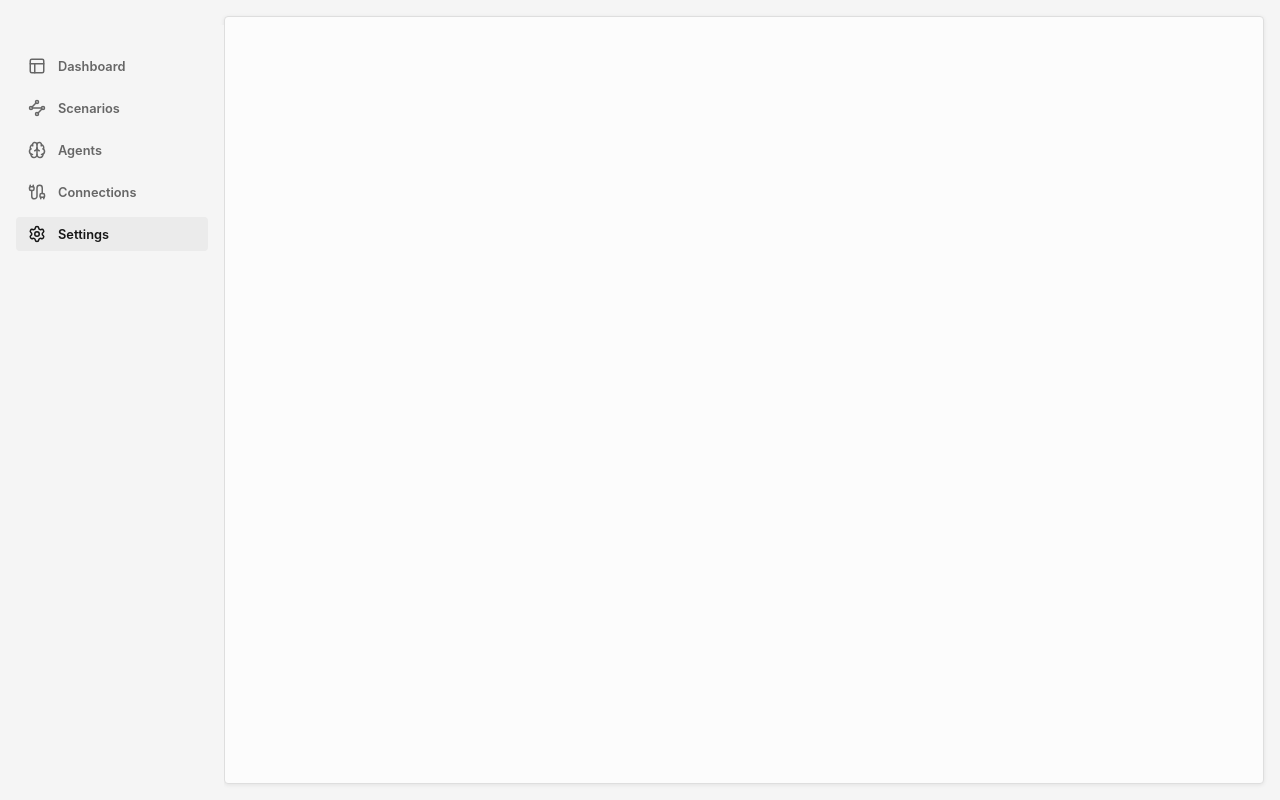
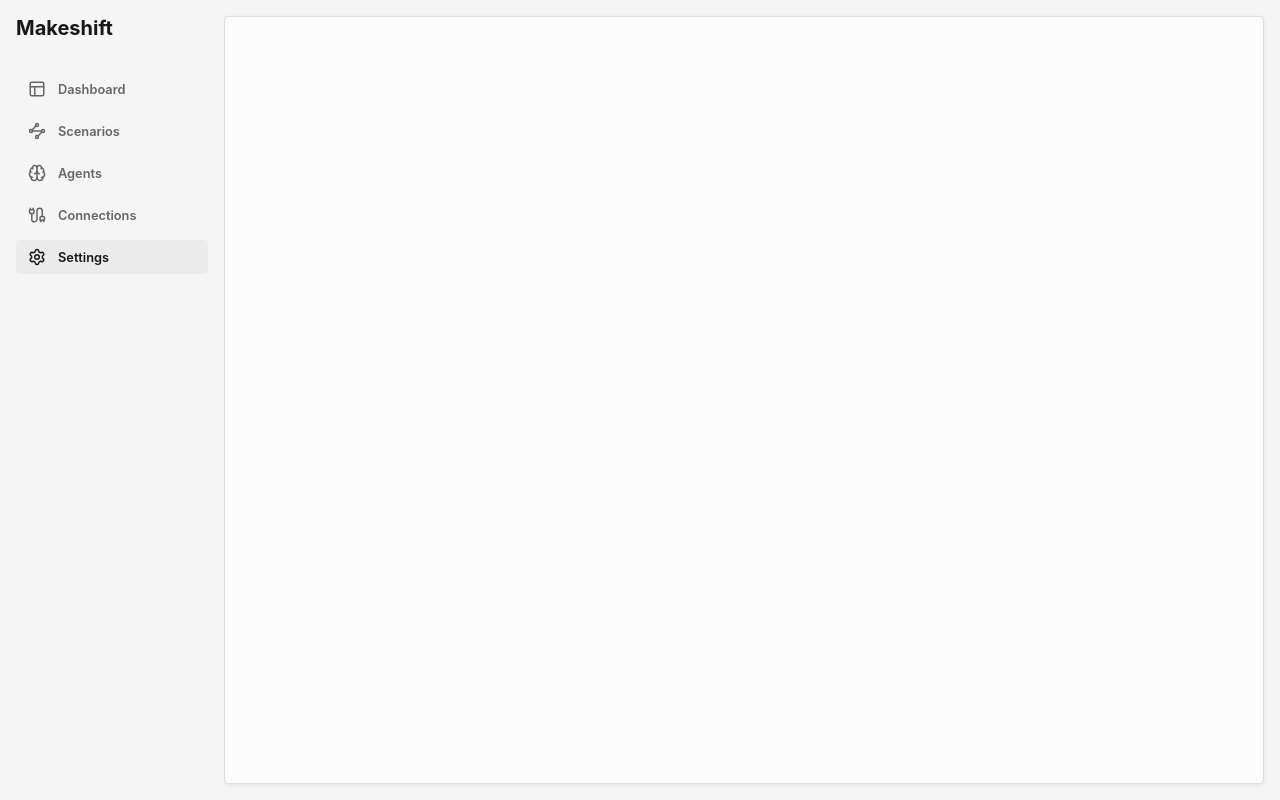
Before and after one commit to itsdavehimself/sceniform-marketing, a React (Vite) app in the folder client/: page /settings in a window 1280 px wide. Built offline with nearby package versions, Linux system fonts and the light colour scheme.

Commit message:
Add placeholder branding to sidebar

```diff
--- a/client/src/components/Sidebar/Sidebar.module.scss
+++ b/client/src/components/Sidebar/Sidebar.module.scss
@@ -1,18 +1,23 @@
 .sideBar {
   width: 12rem;
-  height: calc(100vh - 73px);
+  height: 100vh;
   position: sticky;
-  top: 73px;
   flex-shrink: 0;
+  font-family: $ds-font-main;
+  color: $ds-foreground;
 
   background-color: $ds-gray-100;
 
   display: flex;
   flex-direction: column;
-  justify-content: space-between;
-  padding: 1.5rem 1rem;
+  padding: 1rem;
+  overflow-y: auto;
+}
 
-  overflow-y: auto;
+.logo {
+  font-size: 1.25rem;
+  font-weight: bold;
+  margin-bottom: 2rem;
 }
 
 .linkGroup {
--- a/client/src/components/Sidebar/Sidebar.tsx
+++ b/client/src/components/Sidebar/Sidebar.tsx
@@ -8,6 +8,7 @@ const Sidebar: React.FC = () => {
 
   return (
     <div className={styles.sideBar}>
+      <section className={styles.logo}>Makeshift</section>
       <section className={styles.linkGroup}>
         <SidebarButton
           title="Dashboard"
```
